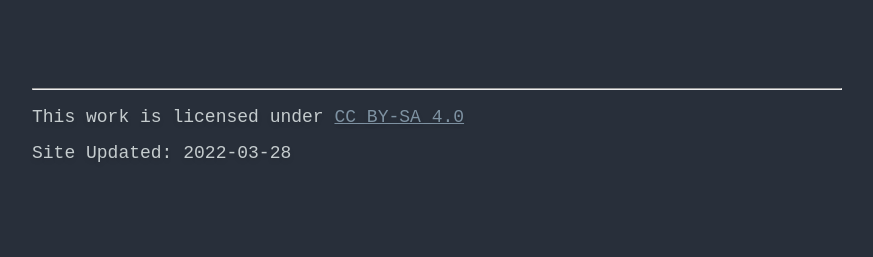
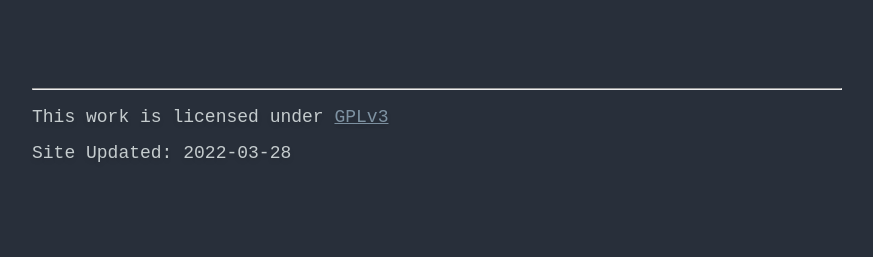
Before and after one commit to tajacks/lightspeed, a Jekyll site: the page built from index.md, in a window 1280 px wide. Shown: the part 773-1030 px from the top of the page, without its empty margins (203-1076 px from the left). Built offline with Jekyll 4.4.1, drawn with Linux system fonts in a browser that asks for light colours.

Commit message:
fixed licence from CC --> GPL

```diff
--- a/_includes/footer.html
+++ b/_includes/footer.html
@@ -1,3 +1,3 @@
 <hr>
-<p>This work is licensed under <a rel="license" href="https://creativecommons.org/licenses/by-sa/4.0/" target="_blank">CC BY-SA 4.0</a></p>
+<p>This work is licensed under <a rel="license" href="https://www.gnu.org/licenses/gpl-3.0.en.html" target="_blank">GPLv3</a></p>
 <p>Site Updated: {{ site.time | date: '%Y-%m-%d' }}</p>
```
